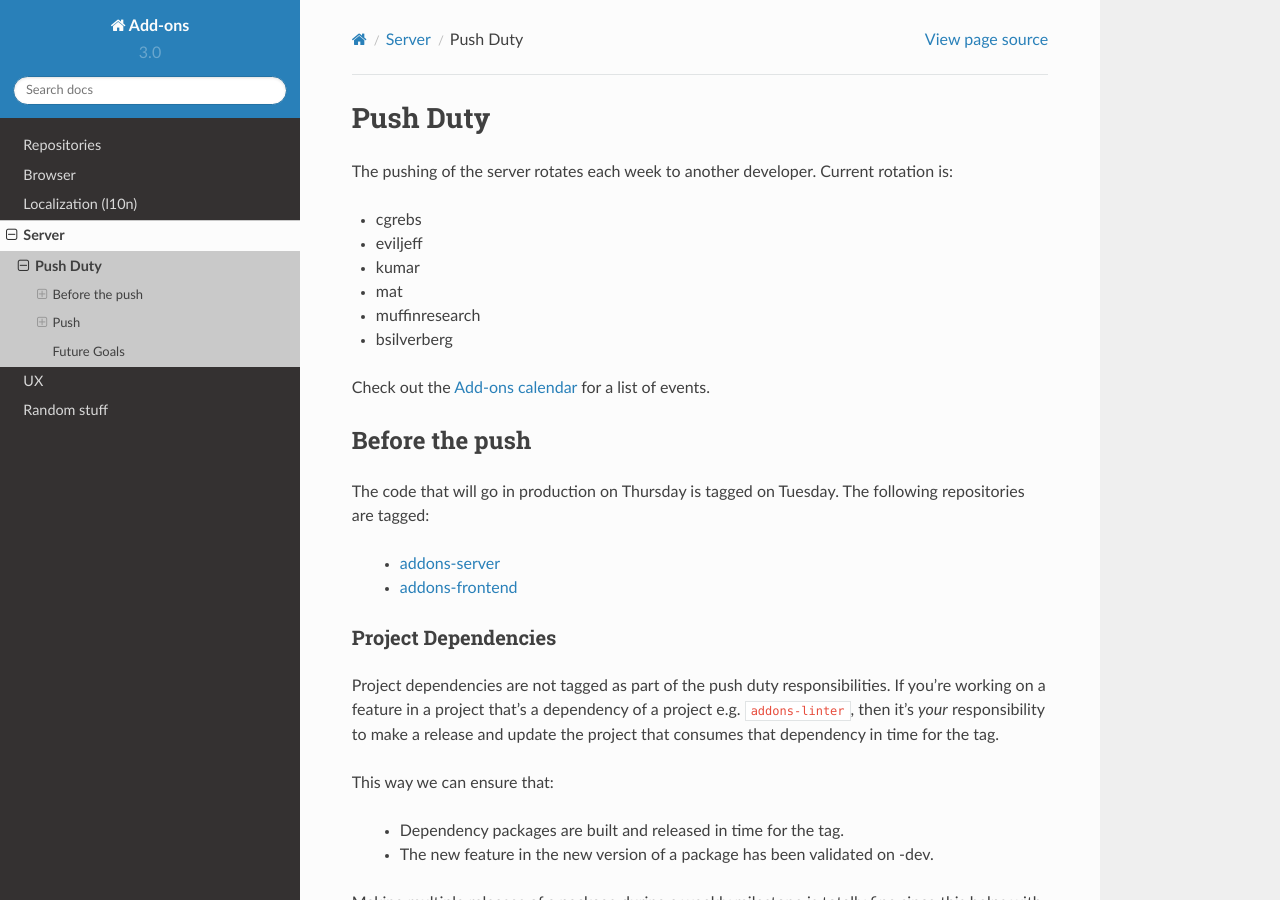
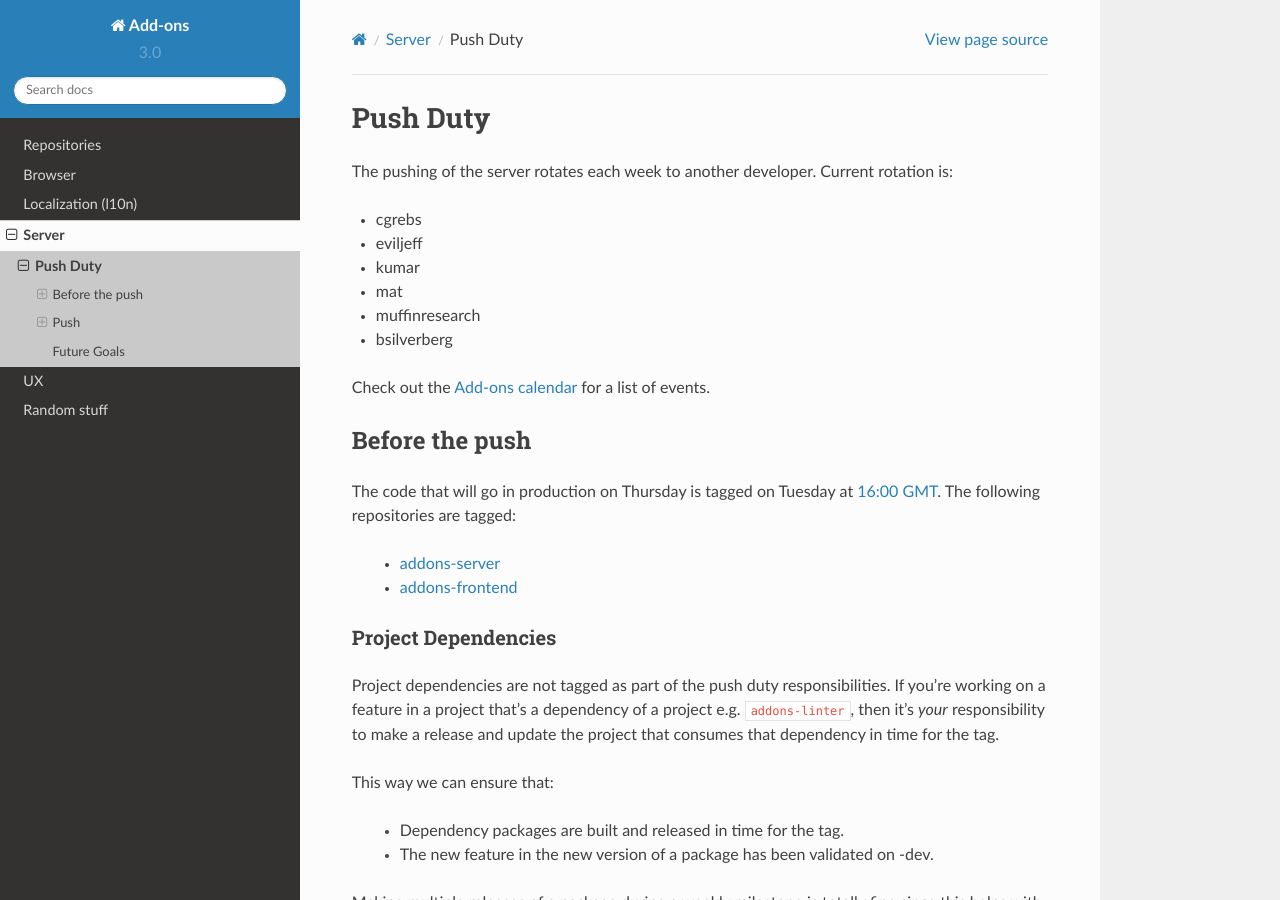
Before and after one commit to mozilla/addons, a Sphinx documentation site: the page built from docs/server/push-duty.rst, in a window 1280 px wide and 900 px high. Built offline with Sphinx 7.4.7 and the Read the Docs theme 2.0.0, drawn with Linux system fonts in a browser that asks for light colours.

```diff
--- a/docs/server/push-duty.rst
+++ b/docs/server/push-duty.rst
@@ -16,8 +16,9 @@ Before the push
 ---------------
 
 
-The code that will go in production on Thursday is tagged on Tuesday. The
-following repositories are tagged:
+The code that will go in production on Thursday is tagged on Tuesday
+at `16:00 GMT <http://www.timebie.com/std/gmt.php?q=16>`_.
+The following repositories are tagged:
 
     * `addons-server <https://github.com/mozilla/addons-server/>`_
     * `addons-frontend <https://github.com/mozilla/addons-frontend/>`_
```
